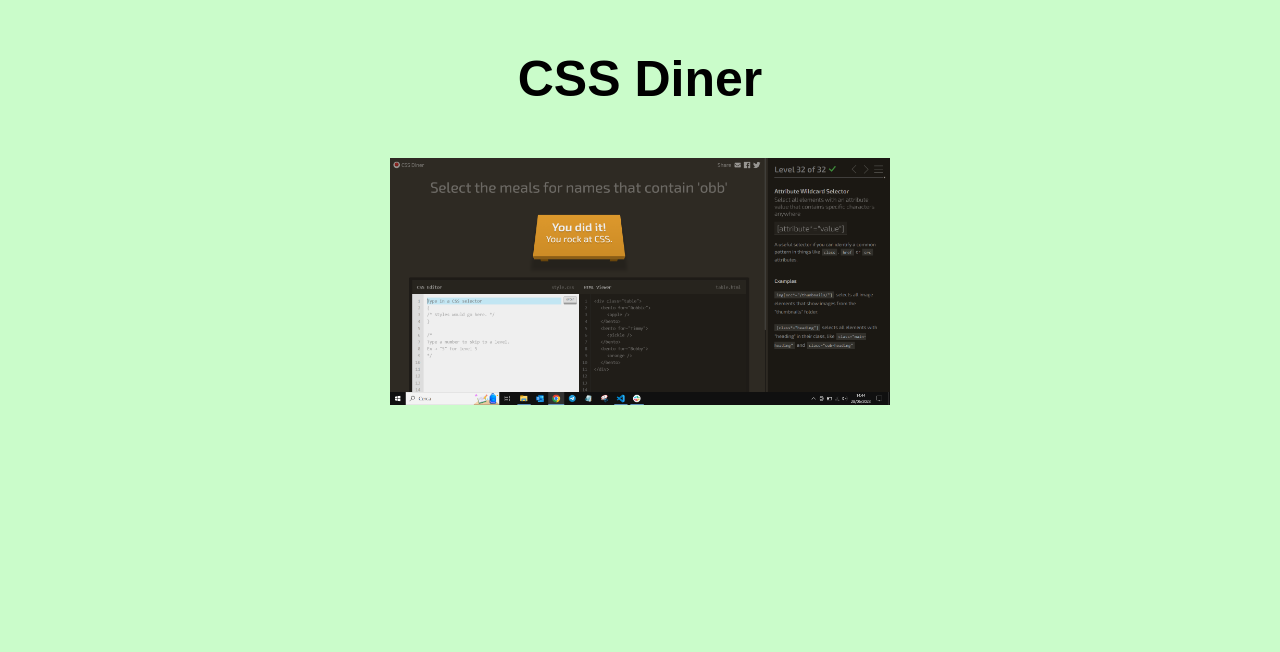
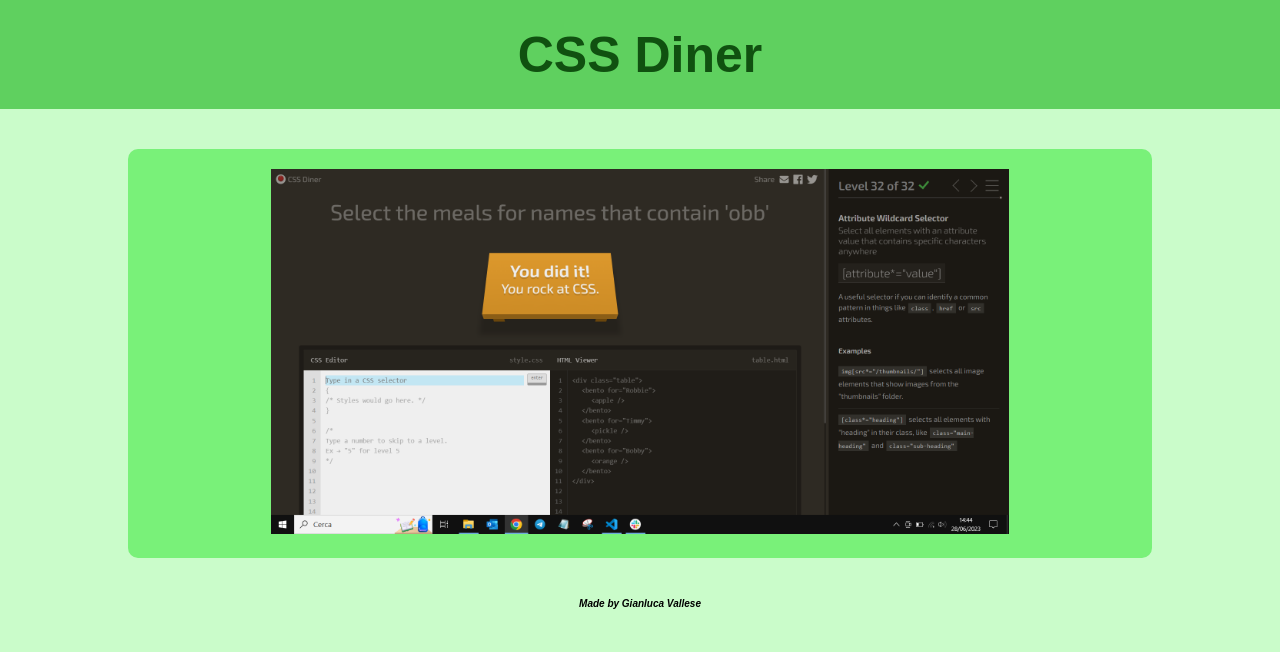
Before and after one commit to vgianluca96/html-css-flukeout, a plain HTML site: page index.html in a window 1280 px wide. Drawn offline with Linux system fonts and the light colour scheme.

Commit message:
prima versione
sistemato style

```diff
--- a/css/style.css
+++ b/css/style.css
@@ -8,20 +8,42 @@ body {
     background-color: rgb(202, 252, 202);
 }
 
+:root{
+    --diner-txtcolor: rgb(16, 81, 16);
+    --bg-color: rgb(95, 208, 95);
+    --bg-img-color: rgb(121, 241, 121);
+}
+
 div.titolo{
-    padding:50px;
+    padding:2%;
     font-size: 50px;
     font-family: Arial;
     font-weight: bold;
     text-align: center;
+    color: var(--diner-txtcolor);
+    background-color: var(--bg-color);
 }
 
 img {
-    width: 500px;
+    width: 75%;
 }
 
 div.immagine {
     width:80%;
     margin: auto;
+    margin-top: 40px;
+    padding: 20px;
+    text-align: center;
+    background-color: var(--bg-img-color);
+    border-radius: 10px;
+
+}
+
+div.footer {
+    padding:40px;
+    font-size: 10px;
+    font-family: Arial;
+    font-weight: bold;
+    font-style: italic;
     text-align: center;
 }
--- a/index.html
+++ b/index.html
@@ -22,7 +22,16 @@
         </div>
 
     </main>
-    <!-- header -->
+    <!-- main -->
+
+    <footer>
+
+        <div class="footer">
+            Made by Gianluca Vallese
+        </div>
+
+    </footer>
+    <!-- footer -->
 
 
 </body>
```
